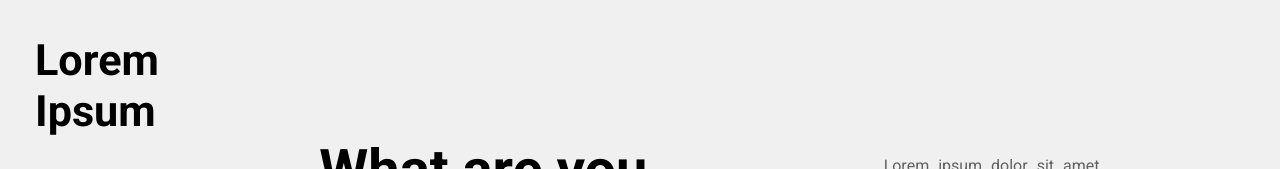
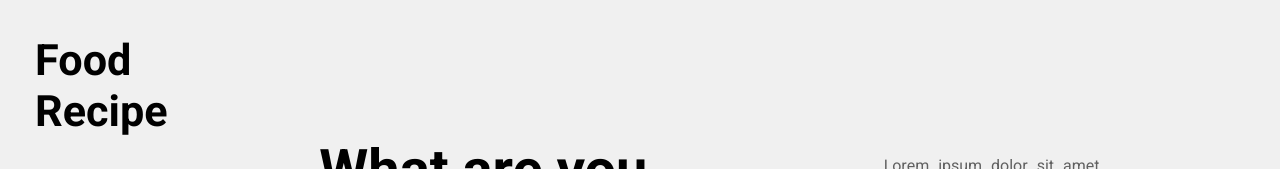
Before and after one commit to PanditRitikJi/khana_peena, a plain HTML site: page index.html in a window 1280 px wide. Shown: the top 169 px of the page. Drawn offline with Linux system fonts and the light colour scheme.

Commit message:
Update index.html

```diff
--- a/index.html
+++ b/index.html
@@ -4,7 +4,7 @@
 <head>
     <meta charset="UTF-8">
     <meta name="viewport" content="width=device-width, initial-scale=1.0">
-    <title>InkoopAssignment</title>
+    <title>Food Recipe</title>
     <script src="https://kit.fontawesome.com/8b6c44059c.js" crossorigin="anonymous"></script>
 
     <link rel="stylesheet" href="style.css">
@@ -16,7 +16,7 @@
         <div class="left-content">
             <div id="toggle"></div>
             <div class="logo" id="logo">
-                <h2>Lorem <span>Ipsum</span></h2>
+                <h2>Food <span> Recipe</span></h2>
             </div>
             <div class="cart"><i class="fas fa-shopping-cart"></i></div>
             <nav id="navbar">
```
